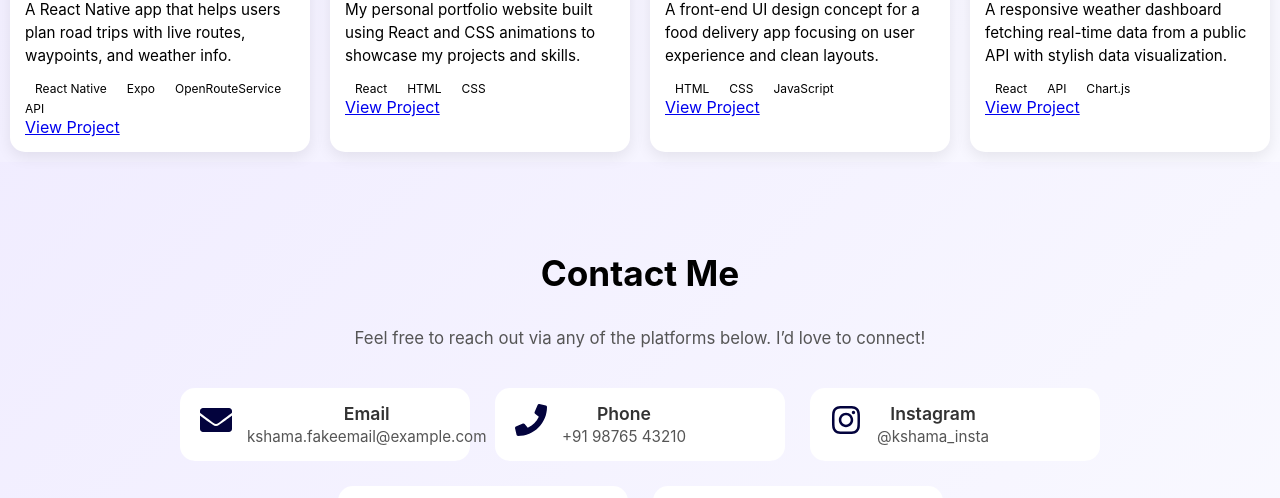
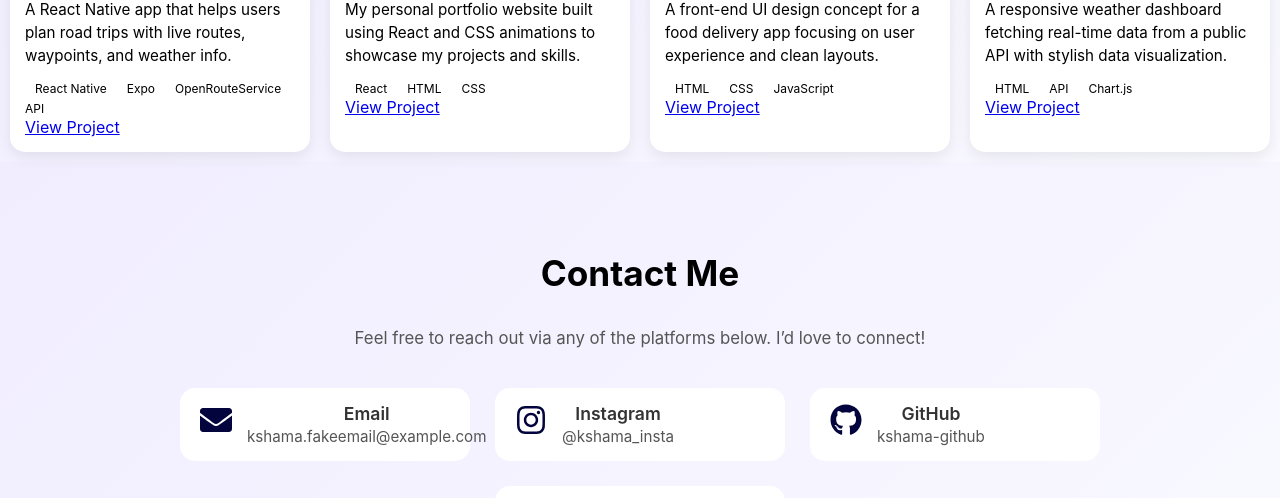
Before and after one commit to kshama1708/my-personal-portfolio, a React (Create React App) app: page / in a window 1280 px wide. Shown: the part 2082-2580 px from the top of the page. Built offline with nearby package versions, Linux system fonts and the light colour scheme.

Commit message:
weather project added

```diff
--- a/src/Pages/contact.js
+++ b/src/Pages/contact.js
@@ -11,22 +11,16 @@ export default function Contact() {
       link: "mailto:kshama.fakeemail@example.com",
     },
     {
-      icon: <FaPhone />,
-      type: "Phone",
-      value: "+91 98765 43210",
-      link: "tel:+919876543210",
-    },
-    {
       icon: <FaInstagram />,
       type: "Instagram",
       value: "@kshama_insta",
-      link: "https://instagram.com/",
+      link: "https://instagram.com/_kshama_08",
     },
     {
       icon: <FaGithub />,
       type: "GitHub",
       value: "kshama-github",
-      link: "https://github.com/",
+      link: "https://github.com/kshama1708",
     },
     {
       icon: <FaLinkedin />,
--- a/src/Pages/projects.js
+++ b/src/Pages/projects.js
@@ -1,5 +1,6 @@
 import React from "react";
 import "./Projects.css";
+import weather from "../Assets/weather.png";
 
 export default function Projects() {
   const projectData = [
@@ -35,9 +36,9 @@ export default function Projects() {
       title: "Weather Dashboard",
       description:
         "A responsive weather dashboard fetching real-time data from a public API with stylish data visualization.",
-      tech: ["React", "API", "Chart.js"],
-      image: "project4.jpg",
-      link: "#",
+      tech: ["HTML", "API", "Chart.js"],
+      image: weather,
+      link: "https://weatherdashboardkshama.netlify.app",
     },
   ];
 
```
Also changed, not shown: 1 other file (tests, documents, lock files or other folders).
